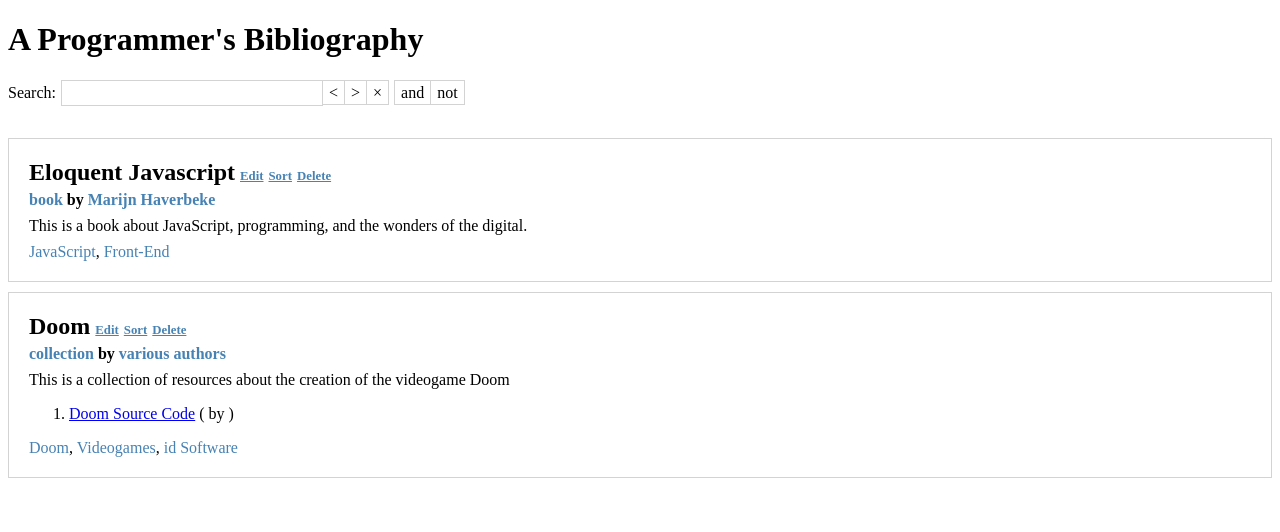
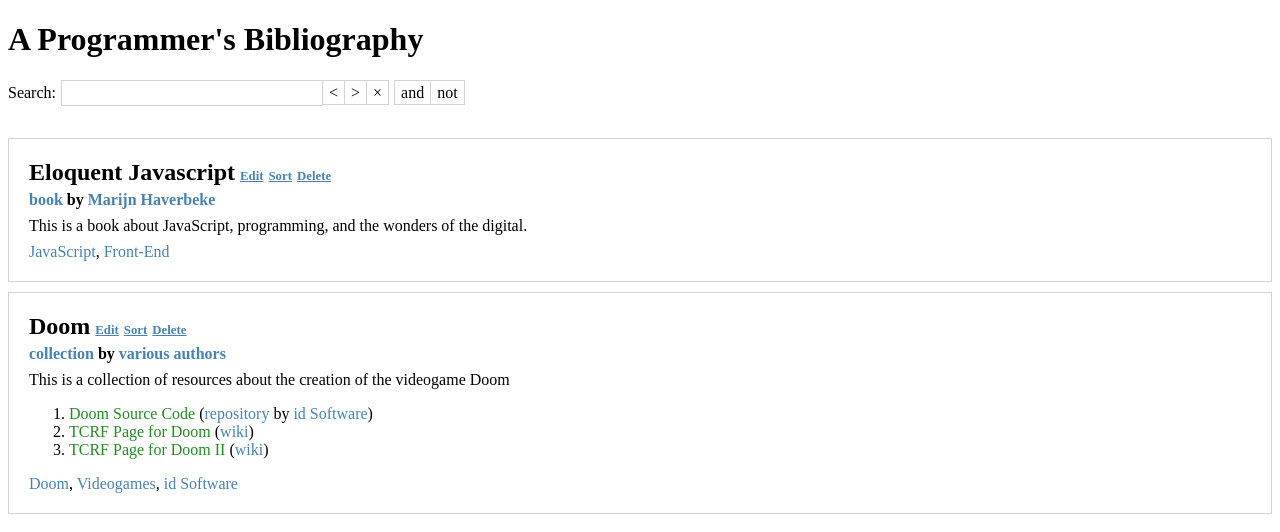
Before and after one commit to yvesgurcan/bibliography, a React (Create React App) app: page / in a window 1280 px wide. Shown: the top 532 px of the page. Built offline with nearby package versions, Linux system fonts and the light colour scheme.

Commit message:
edit mode and items

```diff
--- a/src/App.js
+++ b/src/App.js
@@ -157,12 +157,12 @@
   }
 
   onHover = (event) => {
-    if (this.props.reference.collection) return null
+    if (this.props.reference.collection || this.state.editMode) return null
     this.setState({dynamicStyle: this.state.hoverStyle})
   }
 
   onClick = (event) => {
-    if (this.props.reference.collection) return null
+    if (this.props.reference.collection || this.state.editMode) return null
     this.setState({dynamicStyle: this.state.clickedStyle})
     setTimeout(function() {
         this.setState({dynamicStyle: this.state.normalStyle})
@@ -183,6 +183,21 @@
     this.setState({dynamicStyle: this.state.normalStyle})
   }
 
+  handleEdit = () => {
+    if (this.state.editMode) {
+      this.setState({editMode: false})
+    }
+    else {
+      if (!this.props.allowEdit) {
+        // TODO prompt for username and password
+      }
+      else {
+        this.setState({editMode: true})
+      }
+    }
+
+  }
+
   render = () => {
     let reference = {...this.props.reference}
     if (!reference) return null
@@ -192,10 +207,10 @@
           <View>
             <Name>{reference.name}</Name>
             <Text onMouseEnter={this.onHoverFunctionalities} onMouseLeave={this.onHover}>
-              <Functionalities reference={reference}/>
+              <Functionalities reference={reference} handleEdit={this.handleEdit}/>
             </Text>
           </View>
-          <Subtitle>{reference.subtitle}</Subtitle>
+          <Subtitle editMode={this.state.editMode}>{reference.subtitle}</Subtitle>
           <View onMouseEnter={this.onHoverFunctionalities} onMouseLeave={this.onHover}>
             <Type reference={reference}>
               {reference.type}
@@ -223,9 +238,19 @@
 }
 
 class Subtitle extends Component {
-  render = () => (
+  render = () => {
+    if (this.props.editMode) {
+      return (
+        <View>
+          <Label>Subtitle:</Label>
+          <TextInput />
+        </View>
+      )
+    }
+    return (
       <View style={{marginBottom: 5}}>{this.props.children}</View>
     )
+  }
 }
 
 class TypeContainer extends Component {
@@ -271,9 +296,10 @@
 
     render = () => {
       if (!this.props.children && (!this.props.isItem && !this.props.reference.collection)) return null
+      if (!this.props.children && this.props.isItem) return null
       return (
         <Text style={{fontWeight: this.props.isItem ? null : "bold"}}>
-          <Text onClick={this.onClick} onMouseEnter={this.onHover} onMouseOut={this.onMouseOut} style={{userSelect: "none", ...this.state.dynamicStyle}}>{this.props.children || (!this.props.isItem && this.props.reference.collection ? this.props.collectionString : null)} </Text>
+          <Text onClick={this.onClick} onMouseEnter={this.onHover} onMouseOut={this.onMouseOut} style={{userSelect: "none", ...this.state.dynamicStyle}}>{this.props.children || (!this.props.isItem && this.props.reference.collection ? this.props.collectionString : null)}{!this.props.isItem ? " " : null}</Text>
       </Text>
       )
     }
@@ -323,6 +349,7 @@
 
   render = () => {
     if (!this.props.children && !this.props.isItem && !this.props.reference.variousAuthors) return null
+    if (!this.props.children && this.props.isItem) return null
     return (
       <Text style={{fontWeight: this.props.isItem ? null : "bold"}}>
       by <Text onClick={this.onClick} onMouseEnter={this.onHover} onMouseOut={this.onMouseOut} style={{userSelect: "none", ...this.state.dynamicStyle}}>{this.props.children || (!this.props.isItem && this.props.reference.variousAuthors ? this.props.variousAuthorsString : null)}</Text>
@@ -342,13 +369,13 @@
   render = () => {
     if (!this.props.reference.collection) return null
     return (
-      <View>
+      <OrderedListem>
         {
           this.props.reference.collection.map(item => (
             <IndividualCollectionItem key={item.url || item.name} item={item} />
           ))
         }
-      </View>
+      </OrderedListem>
     )
   }
 }
@@ -356,18 +383,24 @@
 
 class IndividualCollectionItem extends Component {
   render = () => (
-    <OrderedListem>
     <ListItem>
       <Link href={this.props.item.url} target="_blank">{this.props.item.name}</Link>
       {" "}
       <Text>
+        {
+          this.props.item.type || this.props.item.author
+          ?
+            <Text>
               (
               <Type isItem>{this.props.item.type}</Type>
+              {this.props.item.type && this.props.item.author ? " " : null}
               <Author isItem>{this.props.item.author}</Author>
               )
             </Text>
+          : null
+        }
+      </Text>
       </ListItem>
-    </OrderedListem>
   )
 }
 
@@ -435,7 +468,7 @@
 
   render = () => (
     <Text style={{fontSize: "80%", fontWeight: "bold", color: "steelblue", textDecoration: "underline", cursor: "pointer", userSelect: "none", height: "100%"}}>
-      <Edit reference={this.props.reference}/>
+      <Edit reference={this.props.reference} handleEdit={this.props.handleEdit}/>
       <Sort reference={this.props.reference}/>
       <Delete reference={this.props.reference}/>
     </Text>
@@ -475,6 +508,7 @@
     this.timeout = setTimeout(function() {
         this.setState({dynamicStyle: this.state.normalStyle})
     }.bind(this), 100)
+    this.props.handleEdit()
     event.stopPropagation()
   }
 
@@ -599,7 +633,7 @@
 
 class Link extends Component {
   render = () => (
-    <a href={this.props.href} target={this.props.target}>{this.props.children}</a>
+    <a href={this.props.href} target={this.props.target} style={{textDecoration: "none", color: "forestgreen"}}>{this.props.children}</a>
   )
 }
 
@@ -611,7 +645,7 @@
 
 class ListItem extends Component {
   render = () => (
-    <li>{this.props.children}</li>
+    <li style={{margin: 0}}>{this.props.children}</li>
   )
 }
 
--- a/src/Reducers.js
+++ b/src/Reducers.js
@@ -22,6 +22,7 @@
         case "MOCK_DATA":
             newState = {
                 ...state,
+                allowEdit: true,
                 references: [
                     {
                         name: "Eloquent Javascript",
@@ -41,8 +42,18 @@
                             {
                                 name: "Doom Source Code",
                                 url: "https://github.com/id-Software/DOOM",
-                                // type: "repository",
-                                // author: "id Software"
+                                type: "repository",
+                                author: "id Software"
+                            },
+                            {
+                                name: "TCRF Page for Doom",
+                                url: "https://tcrf.net/Doom_(PC,_1993)",
+                                type: "wiki",
+                            },
+                            {
+                                name: "TCRF Page for Doom II",
+                                url: "https://tcrf.net/Doom_II:_Hell_on_Earth_(PC)",
+                                type: "wiki",
                             },
                         ],
                         added: "2018/01/08",
```
Lines whose indentation alone changed are shown as unchanged.
